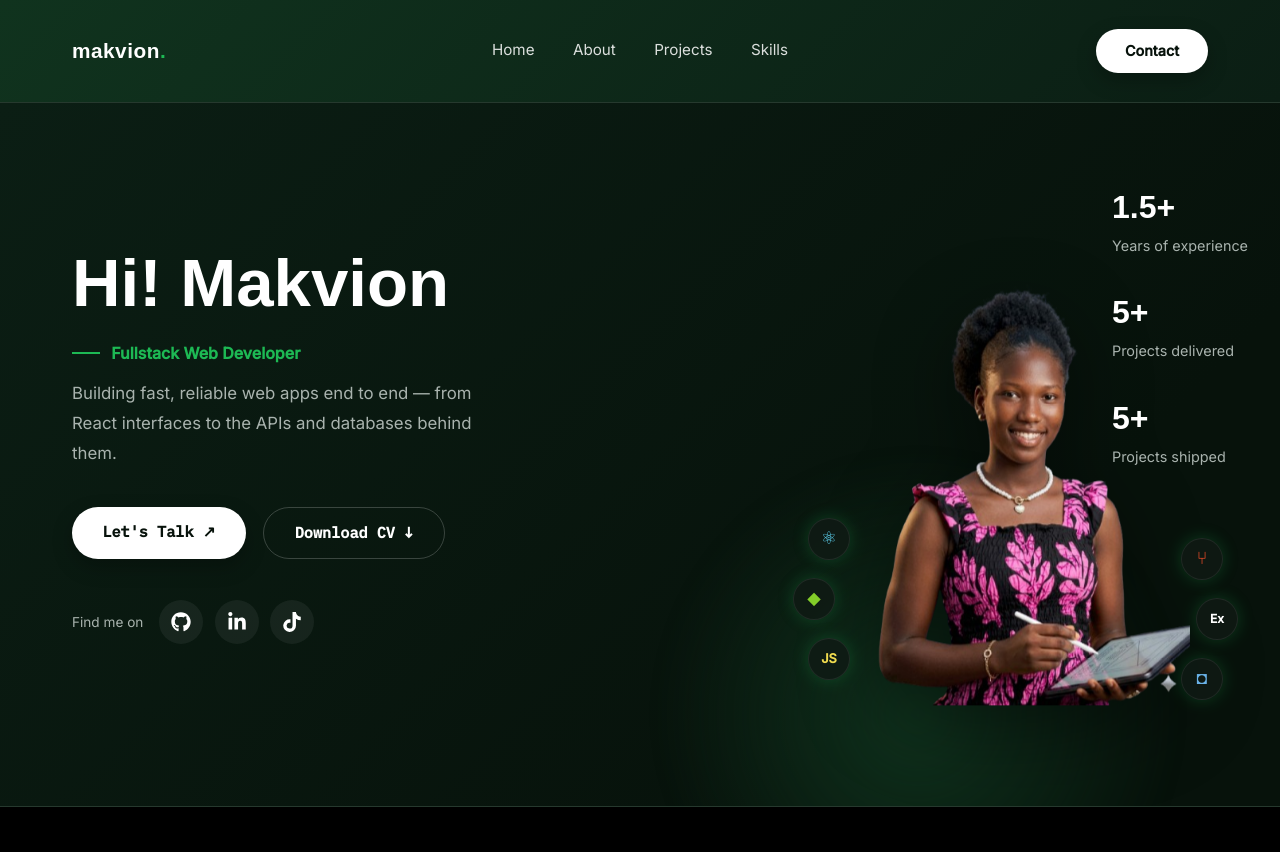
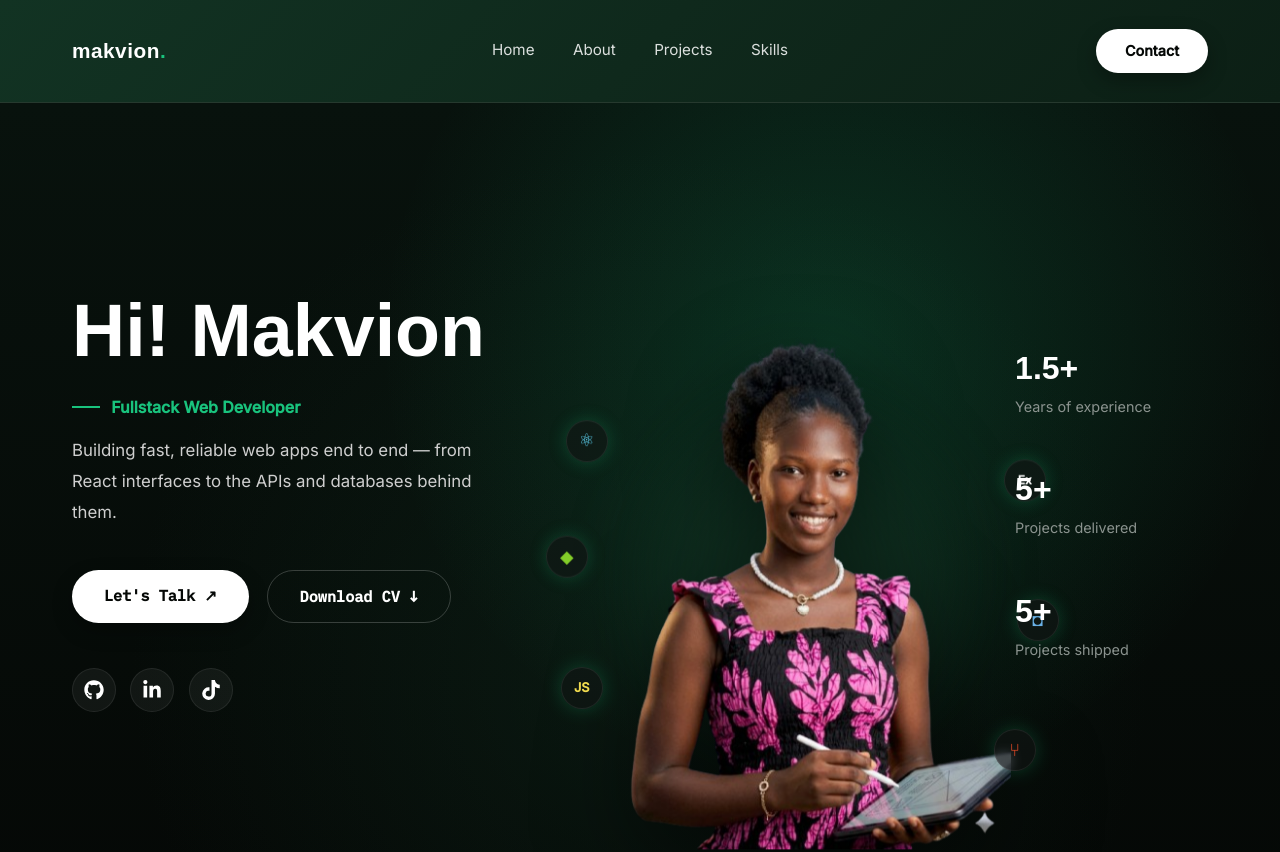
Before and after one commit to makvion-tech/MakvionTech, a React (Vite) app: page / in a window 1280 px wide. Shown: the top 852 px of the page. Built offline with nearby package versions, Linux system fonts and the light colour scheme.

Commit message:
updated color

```diff
--- a/src/components/Hero.jsx
+++ b/src/components/Hero.jsx
@@ -2,18 +2,18 @@ import { theme } from "../theme";
 import { FaGithub, FaLinkedinIn, FaTiktok } from "react-icons/fa";
 
 export default function Hero() {
+  const statNumberStyle = {
+    fontFamily: theme.font.display,
+    fontSize: "2rem",
+    fontWeight: 700,
+    color: theme.colors.white,
+  };
+
   const statLabelStyle = {
     fontFamily: theme.font.body,
     fontSize: "0.9rem",
     color: theme.colors.textMuted,
     marginTop: "0.25rem",
-  };
-
-  const statNumberStyle = {
-    fontFamily: theme.font.display,
-    fontSize: "2rem",
-    fontWeight: 700,
-    color: theme.colors.white,
   };
 
   const socialIconStyle = {
@@ -23,23 +23,25 @@ export default function Hero() {
     display: "flex",
     alignItems: "center",
     justifyContent: "center",
-    background: "rgba(255,255,255,0.06)",
+    background: "rgba(255,255,255,0.05)",
+    border: `1px solid ${theme.colors.divider}`,
+    backdropFilter: "blur(6px)",
     color: theme.colors.white,
     textDecoration: "none",
-    fontSize: "0.9rem",
   };
 
   const techBadgeStyle = {
     width: "42px",
     height: "42px",
     borderRadius: "50%",
-    background: "rgba(16,26,20,0.85)",
+    background: "rgba(18,22,20,0.6)",
     border: `1px solid ${theme.colors.divider}`,
+    backdropFilter: "blur(6px)",
     display: "flex",
     alignItems: "center",
     justifyContent: "center",
     fontSize: "1.1rem",
-    boxShadow: `0 0 16px rgba(29,185,84,0.25)`,
+    boxShadow: `0 0 18px rgba(25,195,125,0.25)`,
   };
 
   return (
@@ -48,40 +50,26 @@ export default function Hero() {
       className="hero-section hero-fade-in"
       style={{
         position: "relative",
-        background: `linear-gradient(135deg, ${theme.colors.bgGreenDeep} 0%, ${theme.colors.bgDark} 75%)`,
-        padding: "5rem 4.5rem 6rem",
+        background: `
+          radial-gradient(circle at 65% 30%, rgba(25,195,125,0.18), transparent 45%),
+          radial-gradient(circle at 50% 70%, rgba(18,51,35,0.35), transparent 60%),
+          linear-gradient(180deg, ${theme.colors.bgSecondary}, ${theme.colors.bgDark})
+        `,
+        padding: "3rem 4.5rem",
         display: "grid",
-        gridTemplateColumns: "1.1fr 1fr",
+        gridTemplateColumns: "1.2fr 1fr 0.45fr",
         alignItems: "center",
-        gap: "3rem",
-        minHeight: "88vh",
+        minHeight: "100vh",
         overflow: "hidden",
       }}
     >
-      {/* Radial glow layer behind the image */}
-      <div
-        aria-hidden="true"
-        style={{
-          position: "absolute",
-          right: "8%",
-          top: "50%",
-          transform: "translateY(-50%)",
-          width: "520px",
-          height: "520px",
-          borderRadius: "50%",
-          background: `radial-gradient(circle, ${theme.colors.bgGreenGlow} 0%, rgba(16,51,30,0) 70%)`,
-          filter: "blur(10px)",
-          pointerEvents: "none",
-        }}
-      />
-
       {/* Left column: intro copy */}
       <div style={{ position: "relative", zIndex: 2 }}>
         <h1
           style={{
             fontFamily: theme.font.display,
-            fontSize: "4.2rem",
-            fontWeight: 700,
+            fontSize: "4.6rem",
+            fontWeight: 800,
             color: theme.colors.white,
             margin: 0,
             lineHeight: 1.05,
@@ -95,7 +83,7 @@ export default function Hero() {
             display: "flex",
             alignItems: "center",
             gap: "0.7rem",
-            margin: "1.4rem 0 0.8rem",
+            margin: "1.6rem 0 1rem",
           }}
         >
           <span style={{ width: "28px", height: "2px", background: theme.colors.accent }} />
@@ -114,18 +102,18 @@ export default function Hero() {
         <p
           style={{
             fontFamily: theme.font.body,
-            color: theme.colors.textMuted,
+            color: theme.colors.textSecondary,
             fontSize: "1.05rem",
-            lineHeight: 1.8,
+            lineHeight: 1.85,
             maxWidth: "420px",
-            margin: "0 0 2.4rem",
+            margin: "0 0 2.6rem",
           }}
         >
           Building fast, reliable web apps end to end — from React
           interfaces to the APIs and databases behind them.
         </p>
 
-        <div style={{ display: "flex", gap: "1.1rem", marginBottom: "2.6rem" }}>
+        <div style={{ display: "flex", gap: "1.1rem", marginBottom: "2.8rem" }}>
           <a href="#contact" className="btn-primary">
             Let's Talk ↗
           </a>
@@ -134,17 +122,7 @@ export default function Hero() {
           </a>
         </div>
 
-        <div style={{ display: "flex", alignItems: "center", gap: "1rem" }}>
-          <span
-            style={{
-              fontFamily: theme.font.body,
-              color: theme.colors.textMuted,
-              fontSize: "0.85rem",
-            }}
-          >
-            Find me on
-          </span>
-          <div style={{ display: "flex", gap: "0.7rem" }}>
+        <div style={{ display: "flex", gap: "0.9rem" }}>
           <a href="https://github.com/makvion-tech" target="_blank" rel="noreferrer" className="social-icon" style={socialIconStyle}>
             <FaGithub size={20} />
           </a>
@@ -156,53 +134,69 @@ export default function Hero() {
           </a>
         </div>
       </div>
+
+      {/* Center column: portrait, centered horizontally, bottom-aligned */}
+      <div
+        style={{
+          position: "relative",
+          zIndex: 2,
+          height: "100%",
+          display: "flex",
+          justifyContent: "center",
+          alignItems: "flex-end",
+        }}
+      >
+        {/* Soft glow behind the portrait */}
+        <div
+          aria-hidden="true"
+          style={{
+            position: "absolute",
+            left: "50%",
+            bottom: "10%",
+            transform: "translateX(-50%)",
+            width: "420px",
+            height: "420px",
+            borderRadius: "50%",
+            background: `radial-gradient(circle, ${theme.colors.bgGreenGlow} 0%, rgba(18,51,35,0) 70%)`,
+            filter: "blur(20px)",
+            pointerEvents: "none",
+          }}
+        />
+
+        <div style={{ position: "relative", width: "min(40vw, 420px)" }}>
+          <img
+            src="/photo.png"
+            alt="Makvion, Fullstack Web Developer"
+            className="hero-photo hero-float"
+            style={{
+              width: "100%",
+              height: "80vh",
+              maxHeight: "640px",
+              objectFit: "contain",
+              objectPosition: "bottom",
+              filter: "drop-shadow(0 30px 45px rgba(0,0,0,0.5))",
+              display: "block",
+            }}
+          />
+
+          {/* Floating tech badges anchored to the portrait */}
+          <span title="React" style={{ ...techBadgeStyle, position: "absolute", bottom: "60%", left: "-25px", color: "#61dafb" }} className="hero-tech-float">⚛</span>
+          <span title="Node.js" style={{ ...techBadgeStyle, position: "absolute", bottom: "42%", left: "-45px", color: "#83cd29" }} className="hero-tech-float">◆</span>
+          <span title="JavaScript" style={{ ...techBadgeStyle, position: "absolute", bottom: "22%", left: "-30px", color: "#f0db4f", fontSize: "0.8rem", fontWeight: 700 }} className="hero-tech-float">JS</span>
+          <span title="Express" style={{ ...techBadgeStyle, position: "absolute", bottom: "55%", right: "-35px", color: theme.colors.white, fontSize: "0.75rem", fontWeight: 700 }} className="hero-tech-float">Ex</span>
+          <span title="PostgreSQL" style={{ ...techBadgeStyle, position: "absolute", bottom: "32%", right: "-48px", color: "#6ab2e7" }} className="hero-tech-float">◘</span>
+          <span title="Git" style={{ ...techBadgeStyle, position: "absolute", bottom: "12%", right: "-25px", color: "#f34f29" }} className="hero-tech-float">⑂</span>
+        </div>
       </div>
 
-      {/* Right column: photo + stats */}
+      {/* Right column: statistics */}
       <div
         style={{
           position: "relative",
           zIndex: 2,
           display: "flex",
-          justifyContent: "flex-end",
-          alignItems: "flex-end",
-          height: "100%",
-        }}
-      >
-        <div style={{ position: "relative", width: "380px", flexShrink: 0 }}>
-          <img
-            src="/photo.png"
-            alt="Makvion, Fullstack Web Developer"
-            className="hero-photo hero-float"
-            style={{
-              width: "380px",
-              height: "460px",
-              objectFit: "contain",
-              filter: "drop-shadow(0 25px 40px rgba(0,0,0,0.45))",
-              display: "block",
-            }}
-          />
-
-          {/* Floating tech stack badges — positioned relative to the photo itself */}
-          <span title="React" style={{ ...techBadgeStyle, position: "absolute", bottom: "150px", left: "-20px" }}>
-            <span style={{ color: "#61dafb" }}>⚛</span>
-          </span>
-          <span title="Node.js" style={{ ...techBadgeStyle, position: "absolute", bottom: "90px", left: "-35px", color: "#83cd29" }}>◆</span>
-          <span title="JavaScript" style={{ ...techBadgeStyle, position: "absolute", bottom: "30px", left: "-20px", color: "#f0db4f", fontSize: "0.8rem", fontWeight: 700 }}>JS</span>
-          <span title="PostgreSQL" style={{ ...techBadgeStyle, position: "absolute", bottom: "10px", right: "-15px", color: "#6ab2e7" }}>◘</span>
-          <span title="Express" style={{ ...techBadgeStyle, position: "absolute", bottom: "70px", right: "-30px", color: theme.colors.white, fontSize: "0.75rem", fontWeight: 700 }}>Ex</span>
-          <span title="Git" style={{ ...techBadgeStyle, position: "absolute", bottom: "130px", right: "-15px", color: "#f34f29" }}>⑂</span>
-        </div>
-
-        <div
-          className="hero-stats"
-          style={{
-            position: "absolute",
-            right: "-40px",
-            top: "0px",
-            display: "flex",
           flexDirection: "column",
-            gap: "2rem",
+          gap: "3rem",
         }}
       >
         <div>
@@ -218,7 +212,6 @@ export default function Hero() {
           <div style={statLabelStyle}>Projects shipped</div>
         </div>
       </div>
-      </div>
     </section>
   );
 }
--- a/src/responsive.css
+++ b/src/responsive.css
@@ -18,20 +18,14 @@
   .hero-section {
     grid-template-columns: 1fr !important;
     padding: 2rem 1.5rem !important;
-  }
-
-  .hero-stats {
-    position: static !important;
-    flex-direction: row !important;
-    flex-wrap: wrap;
-    margin-top: 1.5rem !important;
-    gap: 1.5rem !important;
+    min-height: auto !important;
+    text-align: center;
+    gap: 2rem;
   }
 
   .hero-photo {
-    width: 100% !important;
-    max-width: 300px;
     height: 360px !important;
+    max-height: none !important;
   }
 }
 
@@ -49,30 +43,51 @@
 }
 
 .social-icon {
-  transition: transform 0.25s ease, background 0.25s ease, color 0.25s ease;
+  transition: transform 0.25s ease, background 0.25s ease, color 0.25s ease, box-shadow 0.25s ease;
 }
 
 .social-icon:hover {
-  transform: translateY(-4px) scale(1.12);
+  transform: translateY(-4px) scale(1.12) rotate(-6deg);
+  box-shadow: 0 0 20px rgba(25, 195, 125, 0.45);
+  background: rgba(25, 195, 125, 0.12);
 }
+
+@keyframes techFloat {
+  0%, 100% {
+    transform: translateY(0);
+  }
+  50% {
+    transform: translateY(-8px);
+  }
+}
+
+.hero-tech-float {
+  animation: techFloat 4s ease-in-out infinite;
+}
+
+.hero-tech-float:nth-of-type(2) { animation-delay: 0.6s; }
+.hero-tech-float:nth-of-type(3) { animation-delay: 1.2s; }
+.hero-tech-float:nth-of-type(4) { animation-delay: 1.8s; }
+.hero-tech-float:nth-of-type(5) { animation-delay: 0.3s; }
+.hero-tech-float:nth-of-type(6) { animation-delay: 0.9s; }
 
 /* Buttons */
 .btn-primary {
   display: inline-block;
   background: #ffffff;
-  color: #07120B;
-  padding: 0.85rem 1.9rem;
+  color: #050806;
+  padding: 0.9rem 2rem;
   border-radius: 999px;
   font-weight: 600;
   font-size: 0.95rem;
   text-decoration: none;
-  box-shadow: 0 8px 20px rgba(0, 0, 0, 0.25);
+  box-shadow: 0 8px 20px rgba(0, 0, 0, 0.3);
   transition: transform 0.2s ease, box-shadow 0.2s ease;
 }
 
 .btn-primary:hover {
   transform: translateY(-3px);
-  box-shadow: 0 12px 26px rgba(0, 0, 0, 0.35);
+  box-shadow: 0 12px 26px rgba(0, 0, 0, 0.4);
 }
 
 .btn-secondary {
@@ -80,7 +95,7 @@
   background: transparent;
   color: #ffffff;
   border: 1px solid rgba(255, 255, 255, 0.2);
-  padding: 0.85rem 1.9rem;
+  padding: 0.9rem 2rem;
   border-radius: 999px;
   font-weight: 600;
   font-size: 0.95rem;
@@ -89,9 +104,9 @@
 }
 
 .btn-secondary:hover {
-  background: #1DB954;
-  border-color: #1DB954;
-  color: #07120B;
+  background: #19C37D;
+  border-color: #19C37D;
+  color: #050806;
   transform: translateY(-3px);
 }
 
--- a/src/theme.js
+++ b/src/theme.js
@@ -1,14 +1,18 @@
 // Shared design tokens — import wherever needed to keep colors/spacing consistent
 export const theme = {
   colors: {
-    bgDark: "#07120B",
-    bgGreenDeep: "#0B1E14",
-    bgGreenGlow: "#10331E",
-    cardDark: "#101A14",
+    bgDark: "#050806",
+    bgSecondary: "#08120D",
+    bgGreenDeep: "#0C1F15",
+    bgGreenGlow: "#123323",
+    cardDark: "#121614",
     white: "#ffffff",
-    textMuted: "#A9B3AE",
-    accent: "#1DB954",
+    textMuted: "#8B938F",
+    textSecondary: "#CFCFCF",
+    accent: "#19C37D",
+    accentHighlight: "#29E08E",
     divider: "rgba(255,255,255,0.08)",
+    dividerFaint: "rgba(255,255,255,0.05)",
   },
   radius: {
     sm: "10px",
```
Lines whose indentation alone changed are shown as unchanged.
